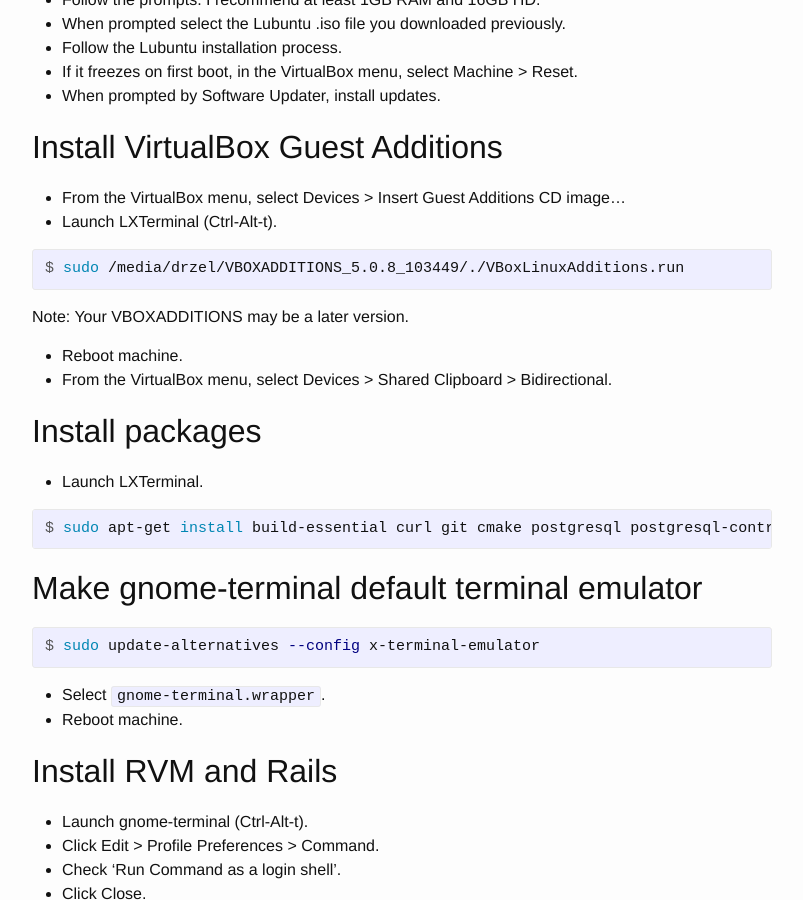
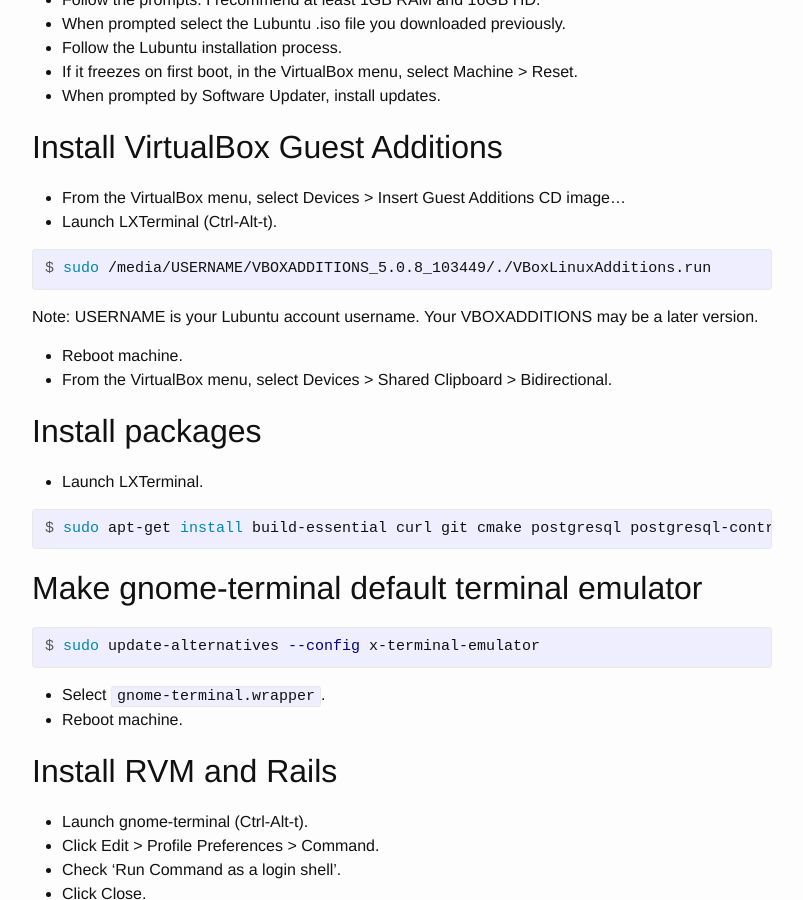
Before and after one commit to drzel/blog, a Jekyll site: the page built from _posts/2015-10-30-open-source-ruby-on-rails-development-environment-for-lubuntu-15.10-as-a-guest-in-virtualbox-5.0.8-with-vim-tmux-and-powerline.md, in a window 1280 px wide and 900 px high, scrolled down 497 px. Shown: the whole window, without its empty margins (238-1041 px from the left). Built offline with Jekyll 4.4.1, drawn with Linux system fonts in a browser that asks for light colours.

Commit message:
remove my username from instructions

```diff
--- a/_posts/2015-10-30-open-source-ruby-on-rails-development-environment-for-lubuntu-15.10-as-a-guest-in-virtualbox-5.0.8-with-vim-tmux-and-powerline.md
+++ b/_posts/2015-10-30-open-source-ruby-on-rails-development-environment-for-lubuntu-15.10-as-a-guest-in-virtualbox-5.0.8-with-vim-tmux-and-powerline.md
@@ -19,10 +19,10 @@ title: Open source Ruby on Rails development environment for Lubuntu 15.10 as a
 * Launch LXTerminal (Ctrl-Alt-t).
 
 {% highlight console %}
-$ sudo /media/drzel/VBOXADDITIONS_5.0.8_103449/./VBoxLinuxAdditions.run
+$ sudo /media/USERNAME/VBOXADDITIONS_5.0.8_103449/./VBoxLinuxAdditions.run
 {% endhighlight %}
 
-Note: Your VBOXADDITIONS may be a later version.
+Note: USERNAME is your Lubuntu account username. Your VBOXADDITIONS may be a later version.
 
 * Reboot machine.
 * From the VirtualBox menu, select Devices > Shared Clipboard > Bidirectional.
```
